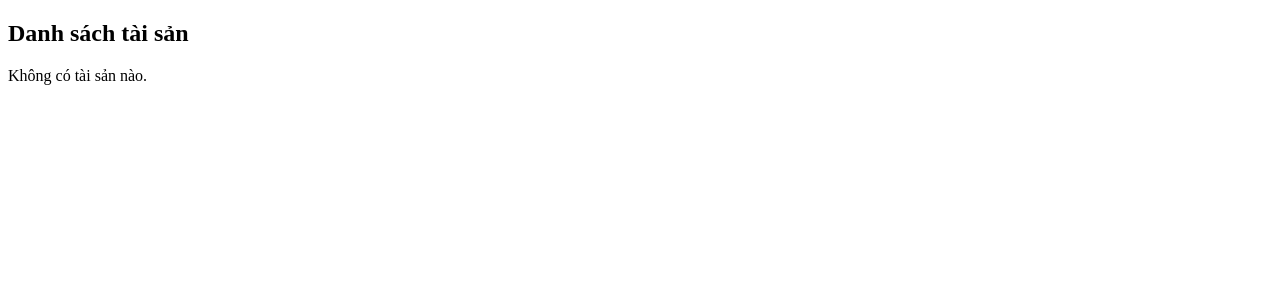
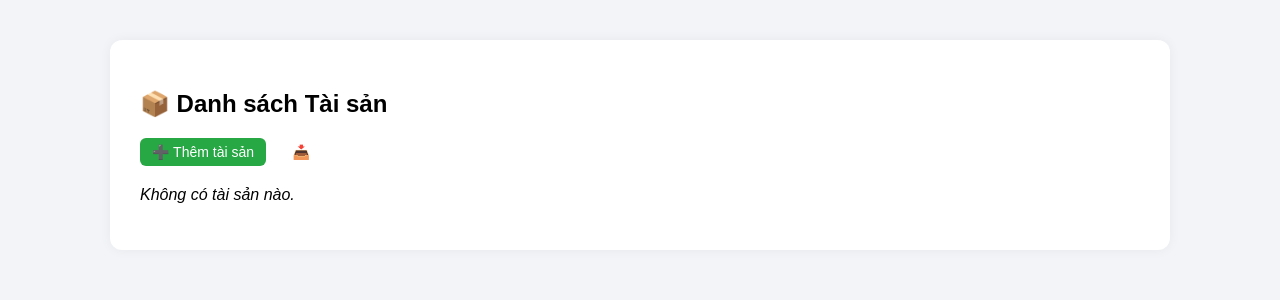
Before and after one commit to LeHungBOS/quanlytaisansukien, a FastAPI app: page /assets in a window 1280 px wide. Shown: the top 300 px of the page. Run offline with FastAPI, Linux system fonts and the light colour scheme.

Commit message:
Update assets.html

```diff
--- a/templates/assets.html
+++ b/templates/assets.html
@@ -1,16 +1,85 @@
+<!-- templates/assets.html -->
 <!DOCTYPE html>
 <html>
 <head>
     <meta charset="UTF-8">
-    <title>Danh sách tài sản</title>
+    <title>Danh sách Tài sản</title>
+    <style>
+        body {
+            font-family: Arial, sans-serif;
+            margin: 40px;
+            background-color: #f2f4f8;
+        }
+        .container {
+            background: white;
+            padding: 30px;
+            border-radius: 12px;
+            box-shadow: 0 0 12px rgba(0,0,0,0.05);
+            max-width: 1000px;
+            margin: auto;
+        }
+        h2 {
+            margin-bottom: 20px;
+        }
+        table {
+            width: 100%;
+            border-collapse: collapse;
+            background-color: white;
+        }
+        th, td {
+            padding: 12px;
+            text-align: left;
+            border-bottom: 1px solid #ddd;
+        }
+        th {
+            background-color: #007bff;
+            color: white;
+        }
+        .btn {
+            display: inline-block;
+            padding: 6px 12px;
+            border-radius: 6px;
+            text-decoration: none;
+            color: white;
+            font-size: 14px;
+        }
+        .add-btn {
+            background-color: #28a745;
+        }
+        .edit-btn {
+            background-color: #ffc107;
+        }
+        .delete-btn {
+            background-color: #dc3545;
+        }
+        .top-actions {
+            margin-bottom: 20px;
+        }
+        .top-actions a {
+            margin-right: 10px;
+        }
+    </style>
 </head>
 <body>
-    <h2>Danh sách tài sản</h2>
+<div class="container">
+    <h2>📦 Danh sách Tài sản</h2>
+
+    <div class="top-actions">
+        <a href="/assets/add" class="btn add-btn">➕ Thêm tài sản</a>
+        <a href="/assets/export" class="btn">📥 Xuất CSV</a>
+        <a href="/" class="btn">← Trang chủ</a>
+    </div>
+
     {% if assets %}
-    <table border="1">
+    <table>
         <thead>
             <tr>
-                <th>Tên</th><th>Mã</th><th>Danh mục</th><th>Số lượng</th><th>Trạng thái</th>
+                <th>Tên</th>
+                <th>Mã</th>
+                <th>Danh mục</th>
+                <th>Số lượng</th>
+                <th>Tình trạng</th>
+                <th>Hành động</th>
             </tr>
         </thead>
         <tbody>
@@ -21,12 +90,19 @@
                 <td>{{ asset.category }}</td>
                 <td>{{ asset.quantity }}</td>
                 <td>{{ asset.status }}</td>
+                <td>
+                    <a href="/assets/edit/{{ asset.id }}" class="btn edit-btn">✏️ Sửa</a>
+                    <form method="post" action="/assets/delete/{{ asset.id }}" style="display:inline;" onsubmit="return confirm('Xác nhận xoá thiết bị này?');">
+                        <button type="submit" class="btn delete-btn">🗑️ Xoá</button>
+                    </form>
+                </td>
             </tr>
             {% endfor %}
         </tbody>
     </table>
     {% else %}
-        <p>Không có tài sản nào.</p>
+        <p><i>Không có tài sản nào.</i></p>
     {% endif %}
+</div>
 </body>
 </html>
```
